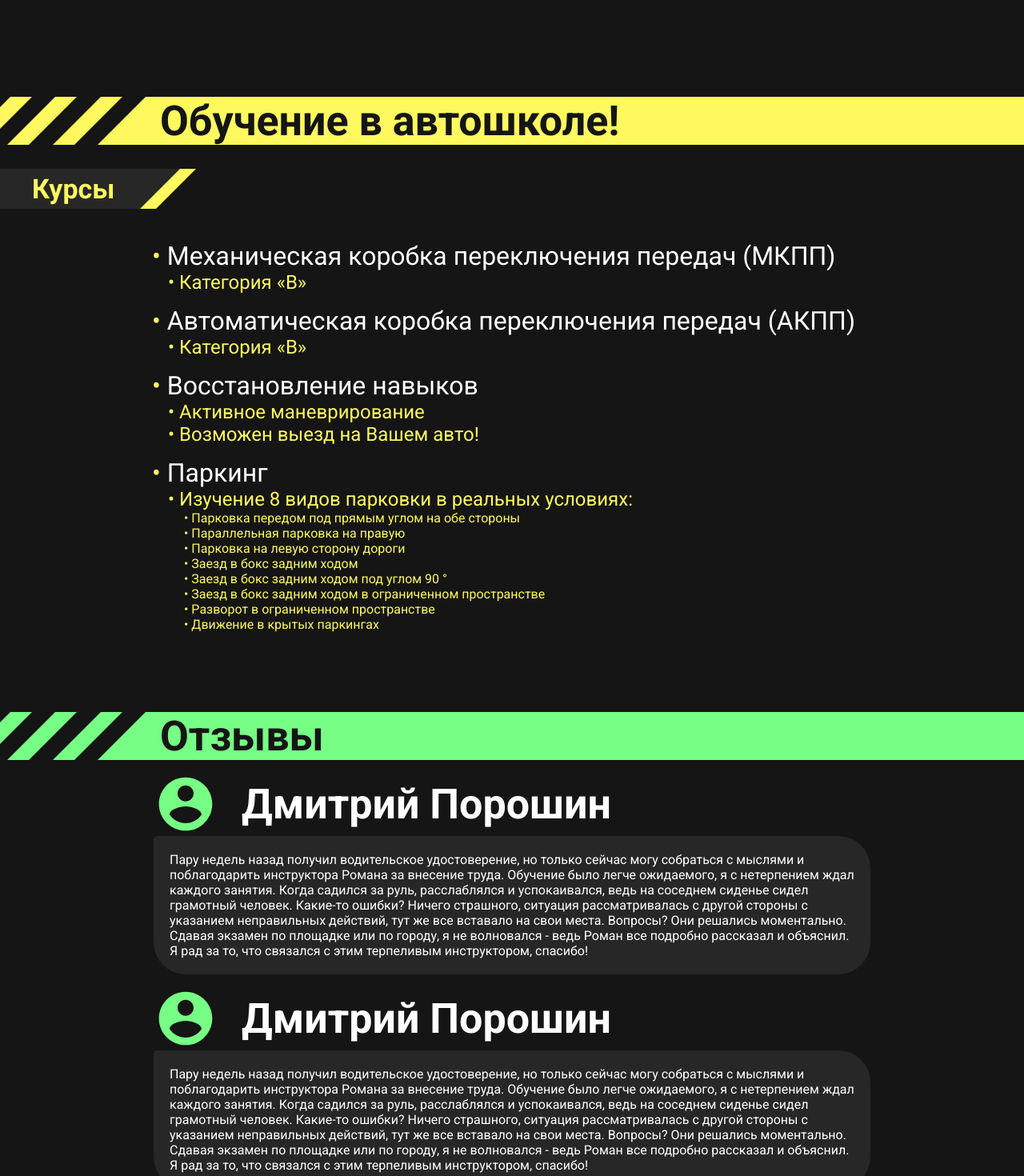
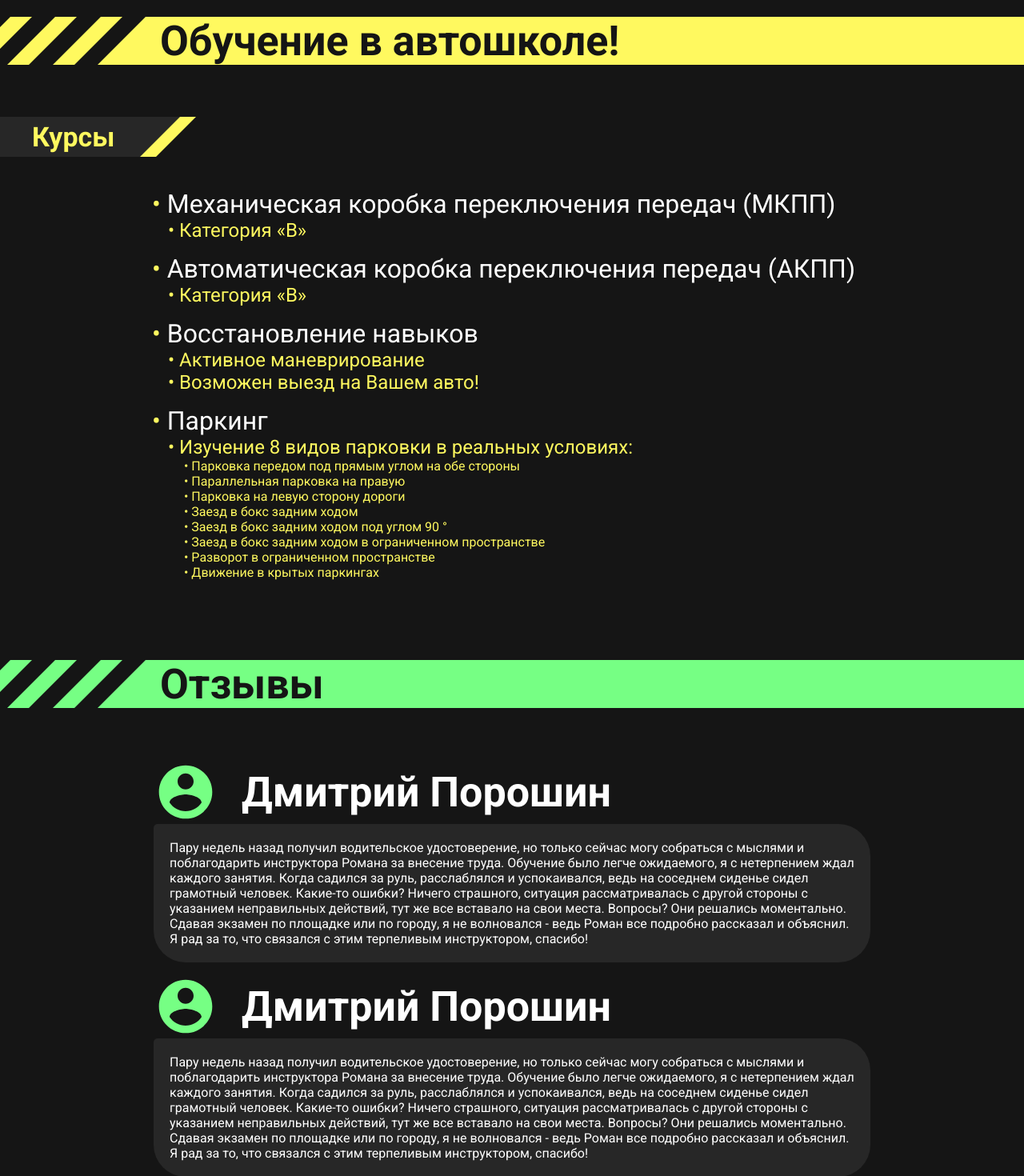
Before and after one commit to vzichv/reason, a React (Create React App) app: page / in a window 1280 px wide. Shown: the part 640-2110 px from the top of the page at 80% size. Built offline with nearby package versions, Linux system fonts and the light colour scheme.

Commit message:
Edit margins in sections

```diff
--- a/src/components/courses-section/courses-section.module.sass
+++ b/src/components/courses-section/courses-section.module.sass
@@ -1,7 +1,4 @@
 @import './../../colors'
-
-.body
-  margin-top: 200px
 
 .coursesBlock
   margin: 40px auto 0px auto
--- a/src/components/courses-section/courses-section.tsx
+++ b/src/components/courses-section/courses-section.tsx
@@ -4,7 +4,7 @@ import SubsectionHeader from './../subsection-header/subsection-header';
 
 function CoursesSection(): JSX.Element {
   return(
-    <section className={styles.body}>
+    <section>
       <SectionHeader backgroundColor={2} text='Обучение в автошколе!' />
       <SubsectionHeader backgroundColor={2} text='Курсы'/>
       <div className={styles.coursesBlock}>
--- a/src/components/offer-section/offer-section.module.sass
+++ b/src/components/offer-section/offer-section.module.sass
@@ -1,5 +1,5 @@
 .body
-  margin: 100px auto 0px auto
+  margin: 0px auto
 
 .margin
   margin-bottom: 65px
--- a/src/components/section-header/section-header.module.sass
+++ b/src/components/section-header/section-header.module.sass
@@ -6,6 +6,7 @@ $margin-between-rectangles: 30px
 .body
   position: relative
   display: flex
+  margin: 100px auto 65px auto
 
 .rectangle
   width: $rectangles-width
```
Also changed, not shown: src/components/application-section/application-section.module.sass (line endings or trailing spaces).
